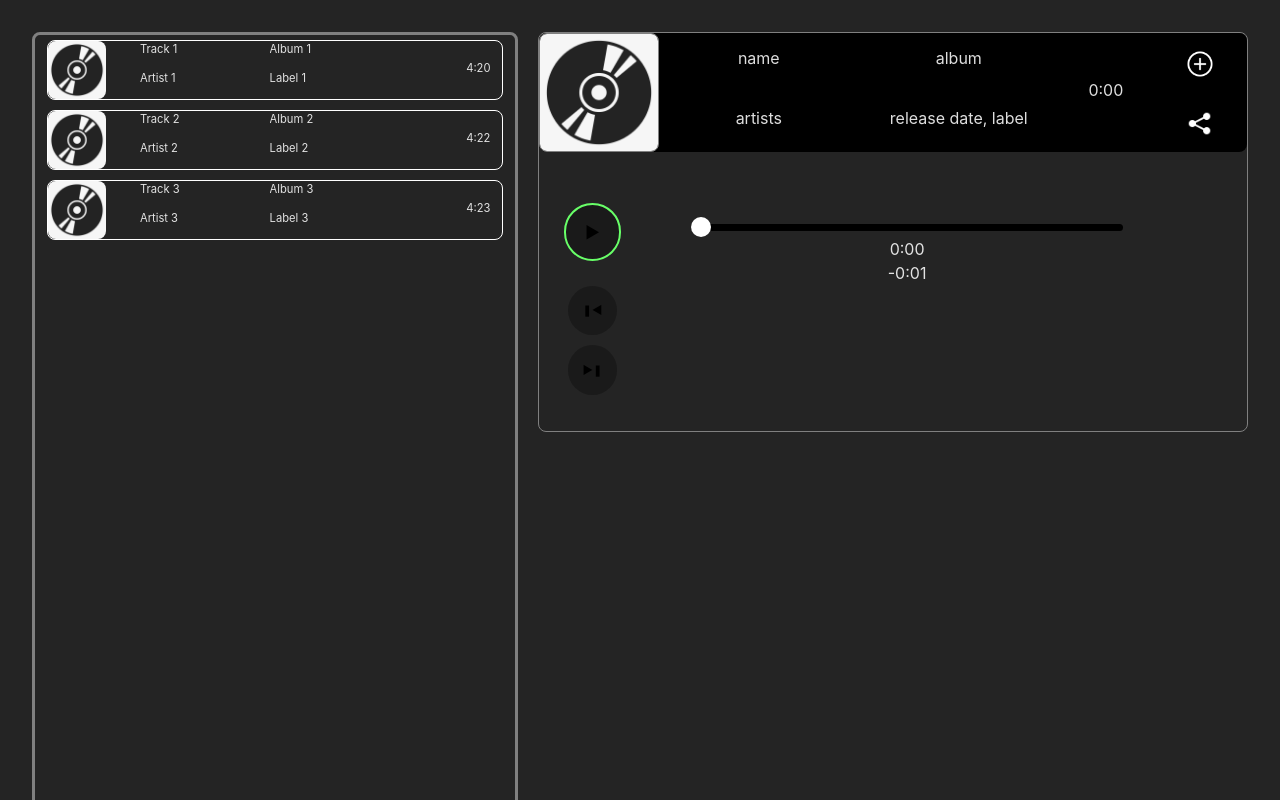
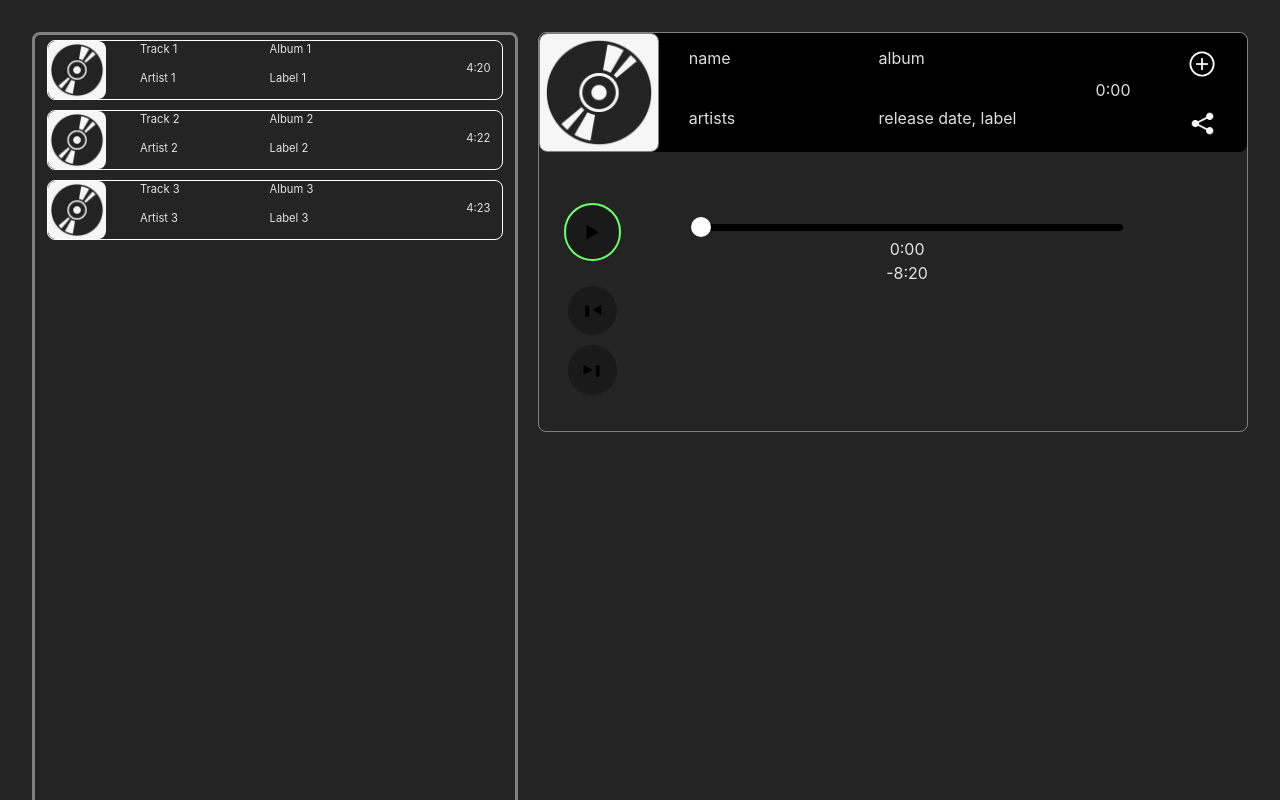
Before and after one commit to Atwan-Sha/spotify-dj-app, a React (Vite) app in the folder dj-app/: page / in a window 1280 px wide. Shown: the top 800 px of the page. Built offline with nearby package versions, Linux system fonts and the light colour scheme; no server answers.

Commit message:
fix progress bar bug

```diff
--- a/dj-app/src/App.tsx
+++ b/dj-app/src/App.tsx
@@ -6,8 +6,9 @@ import Playlist from './playlist/Playlist.tsx'
 import Player from './player/Player.tsx'
 
 export default function App() {
+
   const [token, setToken] = useState(
-    'BQA_wc5PkGZYg2bMBibwmG3RX8pyox6GarkxVEJErz33r35zCSNe0rtBzq3M1-AlWWE_KLkxvgHZh2_U2DnndDeaEDTq-1dgeG2J0vMvXQx93ogVrwIzFKiT3s8pcNw3dZ8EEd5eJ9G9KbNNQjWfBZA2xESZmTiKYI4-Xk5dBqN3KBPtCWC-MrwPFHsP4SW6gDJEkIUmy8-x2wGhji1hIzRNNNFM5XLis-JLXzuXwAWRwcEa'
+    'BQDzIqLGy32RA1Nx4CLI3Tdcg6qtHApUzGexbXbmoU-QBen2MflvLreggbUkWTAvuQgoTPeaSmfWRJ5LjHOxEWbauJYlxJgh5s-nkRHknDdETa-32ccgH9tn2H8j0qEtqOZgKPR4o81DMorkxNfTqyWF5Ro31IeyuvNqzJMac1Jnd2tmU34fK_LGnGkUGj8mDGUj25ahJlnRYDDKnq84da6-3yg4oWEcxGeQT0_TUbdu_yPN'
   )
 
   return (
--- a/dj-app/src/player/ProgressBar.tsx
+++ b/dj-app/src/player/ProgressBar.tsx
@@ -61,8 +61,8 @@ export default function ProgressBar({
           })
         }}
       />
-      <p>{convertDuration(slider)}</p>
-      <p>-{slider < range ? convertDuration(range - slider) : '--'}</p>
+      <p>{convertDuration(slider * 1000)}</p>
+      <p>-{slider < range ? convertDuration((range - slider) * 1000) : '--'}</p>
     </div>
   )
 }
--- a/dj-app/src/player/TrackInfo.tsx
+++ b/dj-app/src/player/TrackInfo.tsx
@@ -16,7 +16,6 @@ export default function TrackInfo({ track, token, isActive }: TrackInfo) {
 
   const [relDate, setRelDate] = useState('release date')
   const [label, setLabel] = useState('label')
-  // const [duration, setDuration] = useState('0:00')
 
   useEffect(() => {
     async function getRelDateAndLabel(): Promise<any> {
--- a/dj-app/src/styles/Player.sass
+++ b/dj-app/src/styles/Player.sass
@@ -34,11 +34,14 @@
             flex-wrap: wrap
             height: 100%
             width: 85%
+            margin-left: 30px
             // border: 1px solid grey
             span
                 width: 50%
                 line-height: 50px
-                text-align: center
+                text-align: left
+                text-wrap: nowrap
+                overflow: hidden
         .duration
             width: 20%
             line-height: 115px
```
